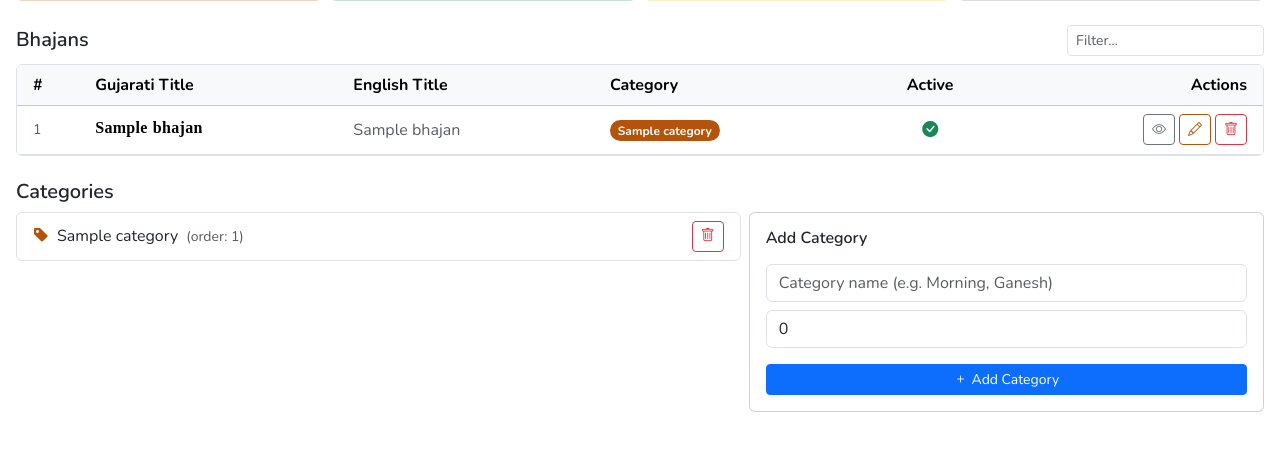
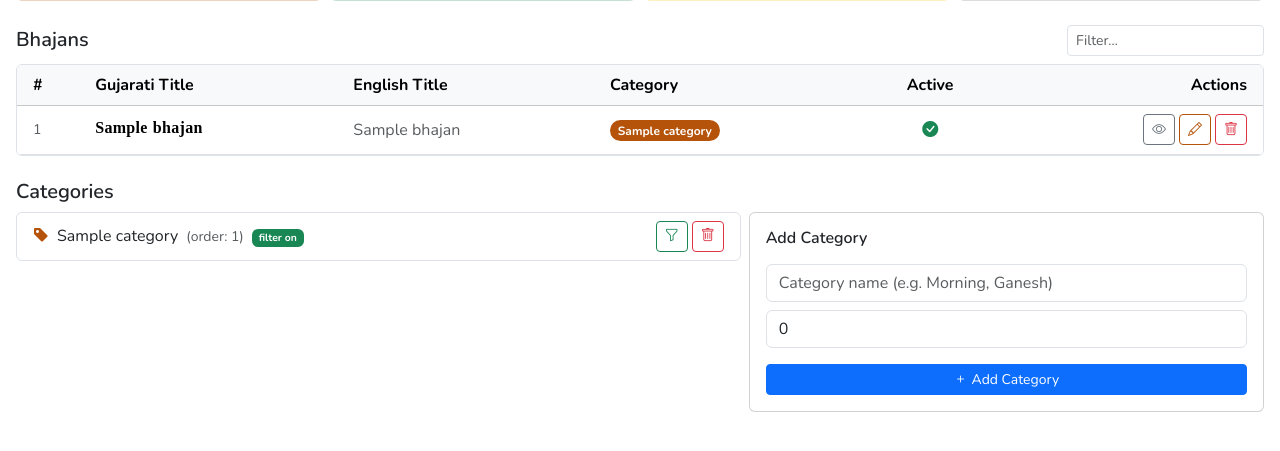
Before and after one commit to dharmesp/bhajan-kirtan, a Flask app: page /admin/ in a window 1280 px wide. Shown: the part 230-681 px from the top of the page. Run offline with Flask 3, Linux system fonts and the light colour scheme; the visitor is signed in with stand-in values (Sample User, id 1); tables that the repository leaves empty hold one stand-in row (values such as "Sample post"); some libraries are stand-ins or nearby versions.

Commit message:
feat: show_in_filter toggle per category

```diff
--- a/shrikirtan/__init__.py
+++ b/shrikirtan/__init__.py
@@ -72,6 +72,19 @@ def create_app():
         except Exception:
             pass  # Column already exists or table not yet created — safe to ignore
 
+        # Add show_in_filter column to categories (one-time migration)
+        try:
+            insp = sa_inspect(db.engine)
+            cols = [c['name'] for c in insp.get_columns('categories')]
+            if 'show_in_filter' not in cols:
+                with db.engine.connect() as conn:
+                    conn.execute(text(
+                        'ALTER TABLE categories ADD COLUMN show_in_filter BOOLEAN NOT NULL DEFAULT 1'
+                    ))
+                    conn.commit()
+        except Exception:
+            pass
+
     from .routes.public import public_bp
     from .routes.admin import admin_bp
     from .routes.setup import setup_bp
--- a/shrikirtan/models.py
+++ b/shrikirtan/models.py
@@ -9,6 +9,7 @@ class Category(db.Model):
     id = db.Column(db.Integer, primary_key=True)
     name = db.Column(db.String(100), nullable=False, unique=True)
     display_order = db.Column(db.Integer, default=0)
+    show_in_filter = db.Column(db.Boolean, default=True, nullable=False)
     bhajans = db.relationship('Bhajan', backref='category', lazy=True)
 
     def __repr__(self):
--- a/shrikirtan/routes/admin.py
+++ b/shrikirtan/routes/admin.py
@@ -176,6 +176,15 @@ def add_category():
             flash(f'Category "{name}" added.', 'success')
         else:
             flash('A category with that name already exists.', 'warning')
+    return redirect(url_for('admin.dashboard'))
+
+
+@admin_bp.route('/admin/category/toggle-filter/<int:cat_id>', methods=['POST'])
+@login_required
+def toggle_category_filter(cat_id):
+    cat = db.get_or_404(Category, cat_id)
+    cat.show_in_filter = not cat.show_in_filter
+    db.session.commit()
     return redirect(url_for('admin.dashboard'))
 
 
--- a/shrikirtan/templates/admin/dashboard.html
+++ b/shrikirtan/templates/admin/dashboard.html
@@ -158,9 +158,22 @@
       <ul class="list-group">
         {% for cat in categories %}
         <li class="list-group-item d-flex justify-content-between align-items-center">
-          <span><i class="bi bi-tag-fill text-primary me-2"></i>{{ cat.name }}
+          <span>
+            <i class="bi bi-tag-fill text-primary me-2"></i>{{ cat.name }}
             <span class="text-muted small ms-1">(order: {{ cat.display_order }})</span>
+            {% if cat.show_in_filter %}
+            <span class="badge bg-success ms-1" style="font-size:.65rem;">filter on</span>
+            {% else %}
+            <span class="badge bg-secondary ms-1" style="font-size:.65rem;">filter off</span>
+            {% endif %}
           </span>
+          <div class="d-flex gap-1">
+            <form method="POST" action="{{ url_for('admin.toggle_category_filter', cat_id=cat.id) }}">
+              <input type="hidden" name="csrf_token" value="{{ csrf_token() }}" />
+              <button type="submit" class="btn btn-sm {% if cat.show_in_filter %}btn-outline-success{% else %}btn-outline-secondary{% endif %}" title="Toggle filter chip">
+                <i class="bi bi-funnel{% if not cat.show_in_filter %}-fill{% endif %}"></i>
+              </button>
+            </form>
             <form method="POST" action="{{ url_for('admin.delete_category', cat_id=cat.id) }}"
                   onsubmit="return confirm('Delete category \'{{ cat.name | e }}\'? Bhajans will be unlinked.');">
               <input type="hidden" name="csrf_token" value="{{ csrf_token() }}" />
@@ -168,6 +181,7 @@
                 <i class="bi bi-trash"></i>
               </button>
             </form>
+          </div>
         </li>
         {% endfor %}
       </ul>
--- a/shrikirtan/templates/index.html
+++ b/shrikirtan/templates/index.html
@@ -9,7 +9,7 @@
   <div class="d-flex flex-wrap gap-2 justify-content-center mb-3"
        id="catFilters" role="group" aria-label="Filter by category">
     <button class="btn btn-sm btn-primary cat-filter active" data-cat="">All</button>
-    {% for cat in categories %}
+    {% for cat in categories if cat.show_in_filter %}
     <button class="btn btn-sm btn-outline-primary cat-filter"
             data-cat="{{ cat.id }}">{{ cat.name }}</button>
     {% endfor %}
```
Lines whose indentation alone changed are shown as unchanged.
